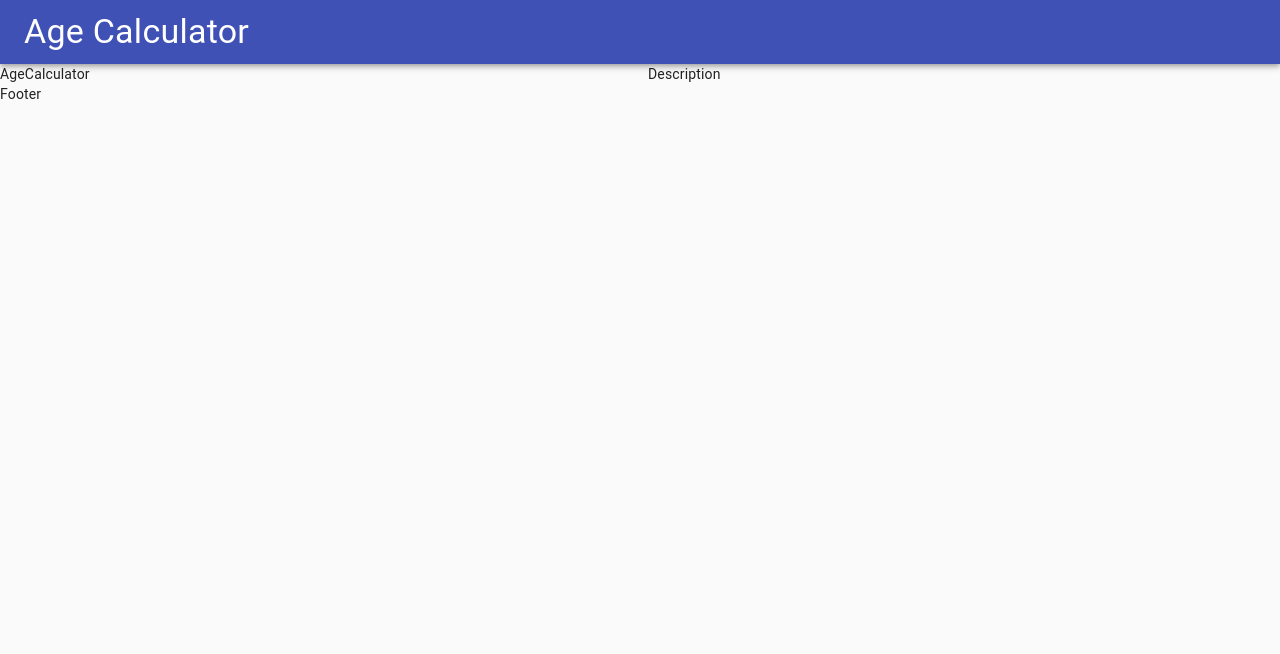
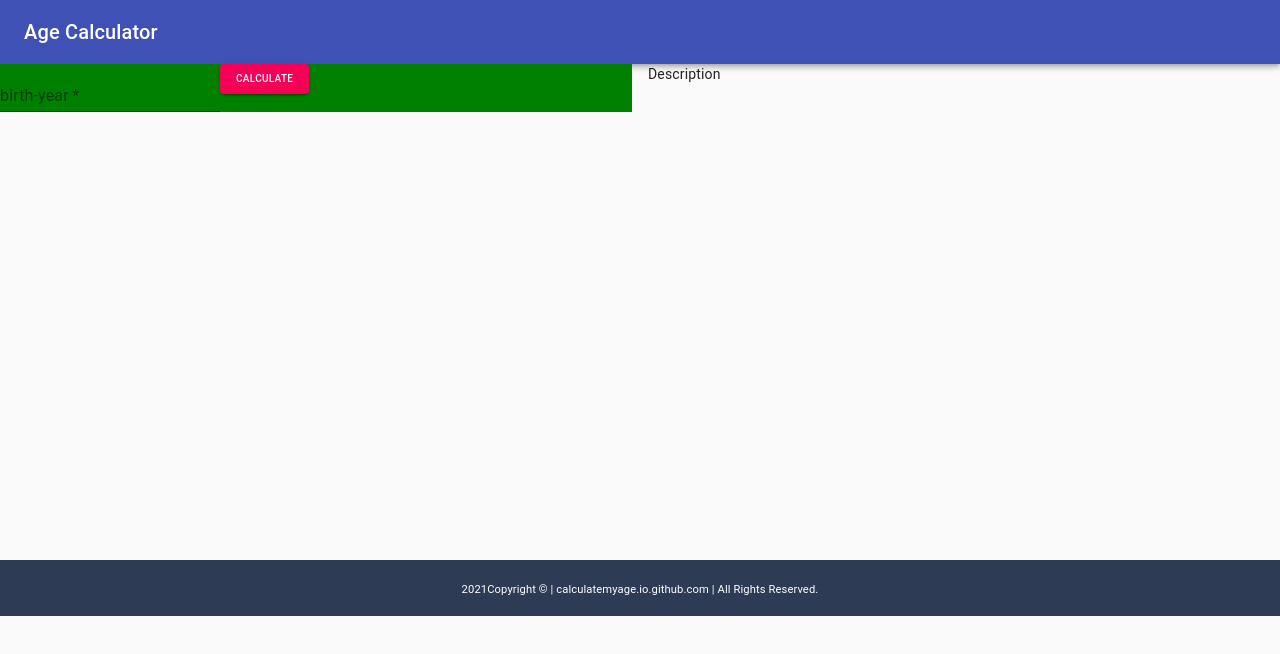
Before and after one commit to deepakbagra/age-calculator, a React (Create React App) app: page / in a window 1280 px wide. Shown: the top 654 px of the page. Built offline with nearby package versions, Linux system fonts and the light colour scheme.

Commit message:
header and footer designed

```diff
--- a/src/App.js
+++ b/src/App.js
@@ -1,5 +1,5 @@
 import React from 'react';
-import { CssBaseline, Grid } from '@material-ui/core';
+import { Box, CssBaseline, Grid } from '@material-ui/core';
 
 // importing components
 import Header from './components/Header/Header';
@@ -13,6 +13,7 @@ const App = () => {
         <>
             <CssBaseline />
             <Header />
+
                 <Grid container spacing={2}>
                     <Grid item xs={12} md={6}>
                         <AgeCalculator />
@@ -21,6 +22,7 @@ const App = () => {
                         <Description />
                     </Grid>
                 </Grid>
+
             <Footer />
         </>
     )
--- a/src/components/AgeCalculator/AgeCalculator.jsx
+++ b/src/components/AgeCalculator/AgeCalculator.jsx
@@ -1,8 +1,69 @@
+import { Box,  Button, TextField } from '@material-ui/core';
+import { useState } from 'react';
+import useStyle from './styles';
+
 const AgeCalculator = () => {
+    const classes = useStyle();
+
+    const [ selectDate, setSelectDate ] = useState({
+        inputYear: ''
+    });
+
+    const [ myAge, setMyAge ] = useState(0)
+
+    const handleInputYear = (e) =>{
+        setSelectDate({
+            ...selectDate,
+            inputYear: e.target.value,
+        })
+    }
+
+    const calculateAge = (dob) => {
+        const d = new Date();
+        let currentYear = d.getFullYear();
+        return currentYear - dob;
+    }
+
+    const handleSubmit = (e) => {
+        e.preventDefault();
+
+        const userInput = {
+            inputYear: selectDate.inputYear,
+        }
+        console.log(userInput);
+
+        let calAge = calculateAge(userInput.inputYear);
+
+        setMyAge(calAge);
+
+        console.log(myAge);
+
+        alert(`I am ${myAge} years old!`)
+
+        setSelectDate({
+            inputYear: '',
+        })
+        return myAge;
+    }
+
     return (
-        <div>
-            AgeCalculator
-        </div>
+        <Box bgcolor='grey' bgcolor='green'>
+            <TextField
+             type='text'
+             label='birth-year'
+             required
+             name='birth-year'
+             value={selectDate.inputYear}
+             onChange={handleInputYear}
+             />
+             <Button className={classes.button}
+                variant='contained'
+                type='submit'
+                color='secondary'
+                onClick={handleSubmit}>Calculate</Button>
+
+
+        </Box>
     )
 }
 
--- a/src/components/AgeCalculator/styles.js
+++ b/src/components/AgeCalculator/styles.js
@@ -0,0 +1,8 @@
+import { makeStyles } from '@material-ui/core/styles';
+
+export default makeStyles(theme => ({
+    button: {
+        fontSize: '10px',
+
+    }
+}));
--- a/src/components/Footer/Footer.jsx
+++ b/src/components/Footer/Footer.jsx
@@ -1,8 +1,17 @@
+import { Box, Typography } from "@material-ui/core";
+import useStyle from './styles';
+
 const Footer = () => {
+    const classes = useStyle();
+
     return (
-        <div>
-            Footer
-        </div>
+        <Box position='static' alignItems='center' justifyContent='center' m='auto' className={classes.root}>
+            <Typography className={classes.text}>
+                {new Date().getFullYear()}
+                {'Copyright © '}
+                    | calculatemyage.io.github.com | All Rights Reserved.
+            </Typography>
+        </Box>
     )
 }
 
--- a/src/components/Footer/styles.js
+++ b/src/components/Footer/styles.js
@@ -0,0 +1,18 @@
+import { makeStyles } from '@material-ui/core/styles';
+
+export default makeStyles(theme => ({
+    root: {
+        height:'4em',
+        background: '#2E3B55',
+        color: 'white',
+        textAlign:'center',
+        marginTop: '35%',
+        position: 'relative',
+        bottom: 0,
+        justifyContent: 'center',
+        paddingTop: '1.7%'
+    },
+    text: {
+        fontSize: '80%',
+    }
+}));
--- a/src/components/Header/Header.jsx
+++ b/src/components/Header/Header.jsx
@@ -4,7 +4,7 @@ const Header = () => {
     return (
         <AppBar position='static'>
             <Toolbar >
-                <Typography variant='h4'>
+                <Typography variant='h6'>
                     Age Calculator
                 </Typography>
             </Toolbar>
```
Also changed, not shown: src/components/Description/styles.js (+8 -0 lines). Lines whose indentation alone changed are shown as unchanged.
